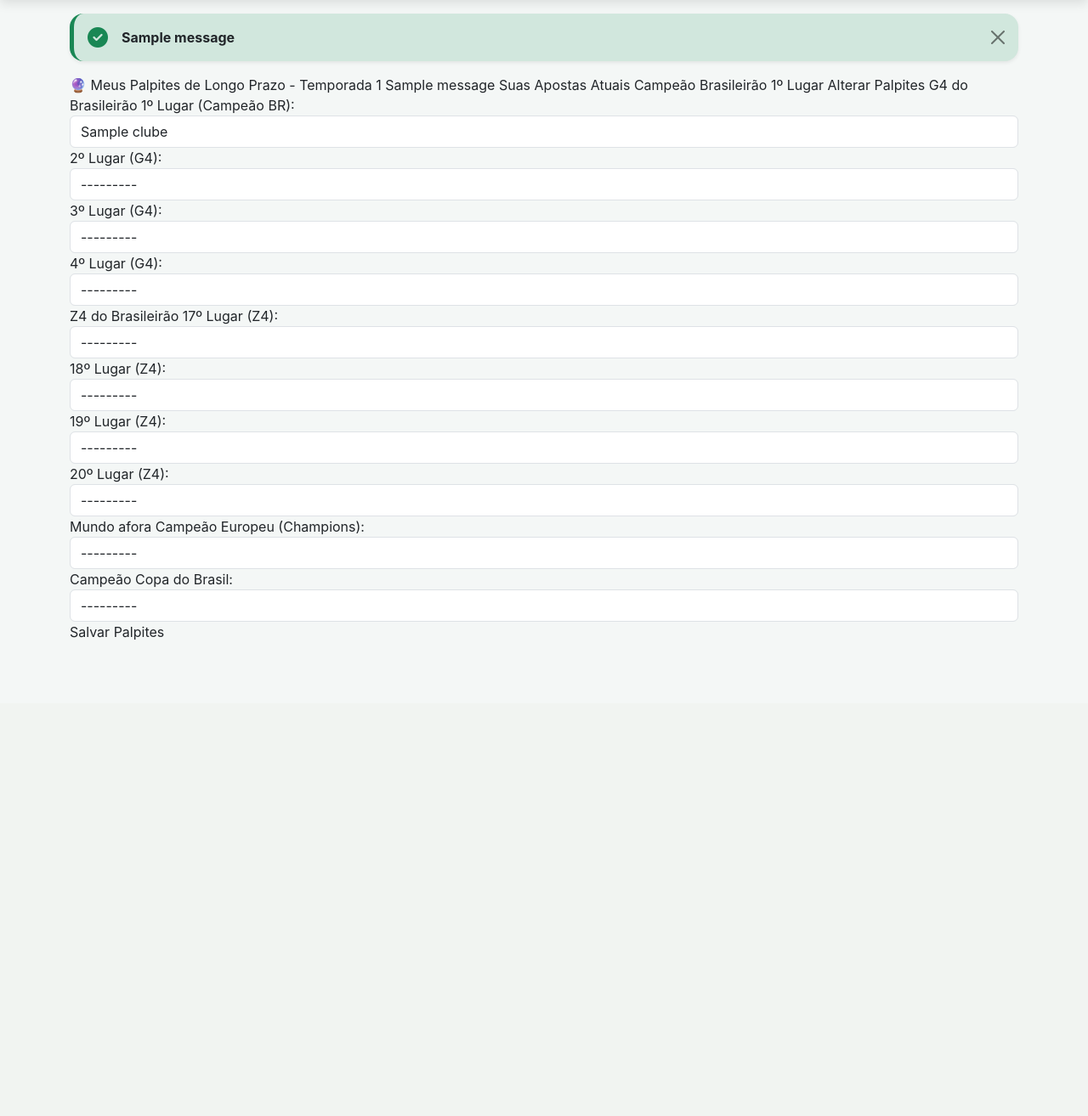
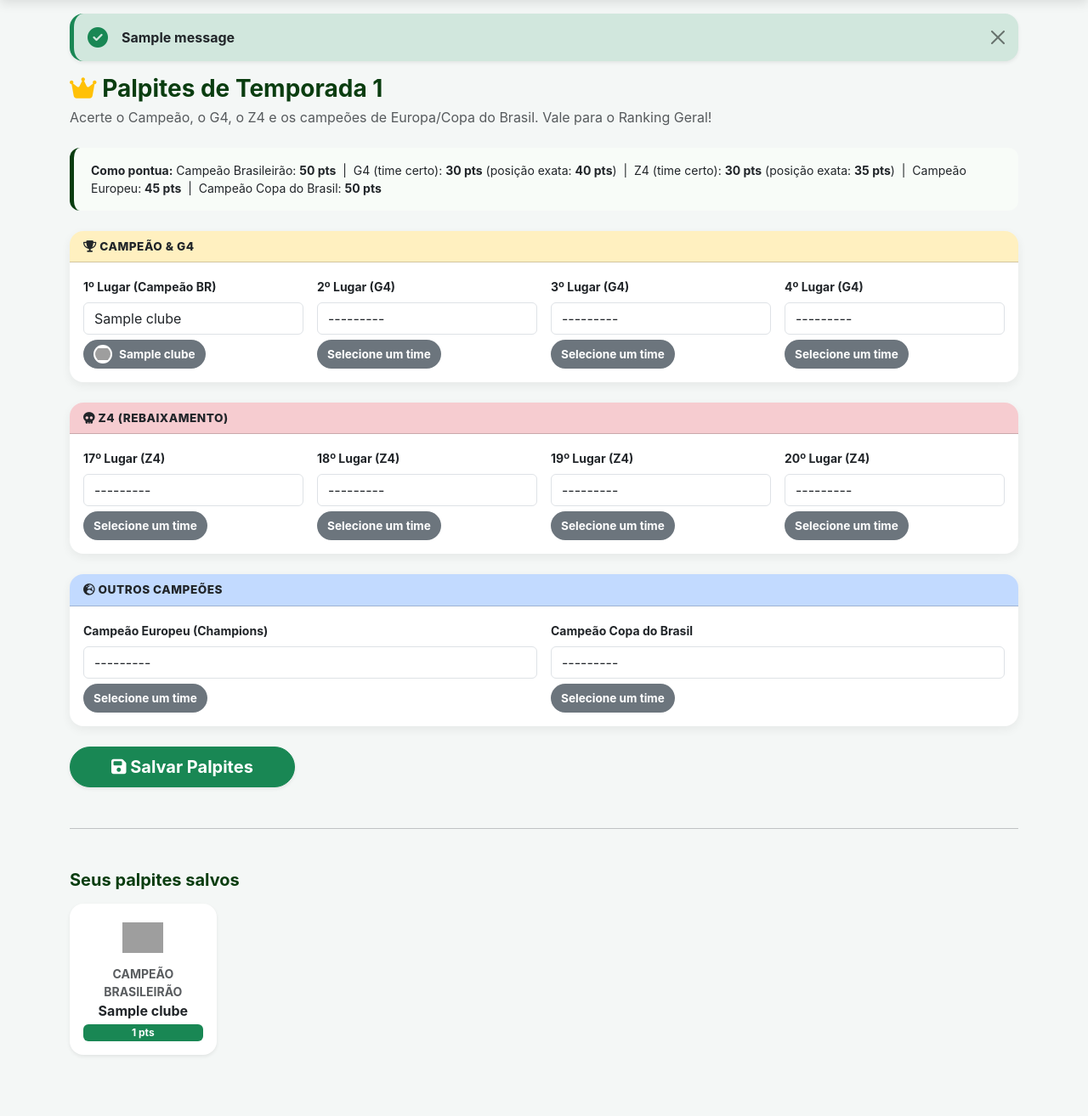
Before and after one commit to JullioDutra/BolaoCopa, a Django app: page /palpites/longo-prazo/ in a window 1280 px wide. Shown: the part 80-1394 px from the top of the page at 85% size. Before the commit the page ends 834 px from the top, so only its background shows below. Run offline with Django 5.2, Linux system fonts and the light colour scheme; a user stored in the database is signed in; tables that the repository leaves empty hold one stand-in row (values such as "Sample post"); one stand-in notice (Sample message) is shown; parts of the project's set-up code (start-up, migrations or seed data) failed here and were passed over; grey boxes are pictures that could not be loaded.

Commit message:
Enhance long-term predictions page layout and style

```diff
--- a/templates/palpites/meus_palpites_longo_prazo.html
+++ b/templates/palpites/meus_palpites_longo_prazo.html
@@ -1,73 +1,149 @@
 {% extends 'base.html' %}
+{% block title %}Palpites de Temporada - Cartolândia{% endblock %}
 
 {% block content %}
+<style>
+    .clube-preview {
+        display: inline-flex; align-items: center; gap: 8px;
+        margin-top: 6px; padding: 6px 12px; border-radius: 999px;
+        color: #fff; font-weight: 700; font-size: 0.85rem;
+        min-height: 34px; transition: background-color .2s ease;
+        background-color: #6c757d;
+    }
+    .clube-preview img { width: 22px; height: 22px; object-fit: contain; background: #fff; border-radius: 50%; padding: 2px; }
+    .bloco-pontuacao { background: #f8fcf8; border-left: 5px solid var(--verde-escuro); border-radius: .75rem; padding: 1rem 1.25rem; }
+    .grupo-card { border: 0; border-radius: 1rem; box-shadow: 0 .25rem .75rem rgba(0,0,0,.06); margin-bottom: 1.5rem; }
+    .grupo-card .card-header { border-radius: 1rem 1rem 0 0 !important; font-weight: 800; letter-spacing: .5px; text-transform: uppercase; font-size: .85rem; }
+</style>
 
+<h3 class="fw-bold mb-1" style="color: var(--verde-escuro);">
+    <i class="fa-solid fa-crown text-warning"></i> Palpites de Temporada {{ temporada.ano }}
+</h3>
+<p class="text-muted mb-4">Acerte o Campeão, o G4, o Z4 e os campeões de Europa/Copa do Brasil. Vale para o Ranking Geral!</p>
 
+<div class="bloco-pontuacao mb-4 small">
+    <strong>Como pontua:</strong>
+    Campeão Brasileirão: <b>50 pts</b> &nbsp;|&nbsp;
+    G4 (time certo): <b>30 pts</b> (posição exata: <b>40 pts</b>) &nbsp;|&nbsp;
+    Z4 (time certo): <b>30 pts</b> (posição exata: <b>35 pts</b>) &nbsp;|&nbsp;
+    Campeão Europeu: <b>45 pts</b> &nbsp;|&nbsp;
+    Campeão Copa do Brasil: <b>50 pts</b>
+</div>
 
-    🔮 Meus Palpites de Longo Prazo - Temporada {{ temporada.ano }}
+<form method="post">
+    {% csrf_token %}
 
+    <div class="card grupo-card">
+        <div class="card-header bg-warning bg-opacity-25 text-dark"><i class="fa-solid fa-trophy"></i> Campeão &amp; G4</div>
+        <div class="card-body row g-3">
+            <div class="col-12 col-md-6 col-lg-3">
+                <label class="form-label small fw-bold">{{ form.campeao_br.label }}</label>
+                {{ form.campeao_br }}
+                <div class="clube-preview clube-select-preview" data-target="id_campeao_br"><span>Selecione um time</span></div>
+            </div>
+            <div class="col-12 col-md-6 col-lg-3">
+                <label class="form-label small fw-bold">{{ form.g4_2.label }}</label>
+                {{ form.g4_2 }}
+                <div class="clube-preview clube-select-preview" data-target="id_g4_2"><span>Selecione um time</span></div>
+            </div>
+            <div class="col-12 col-md-6 col-lg-3">
+                <label class="form-label small fw-bold">{{ form.g4_3.label }}</label>
+                {{ form.g4_3 }}
+                <div class="clube-preview clube-select-preview" data-target="id_g4_3"><span>Selecione um time</span></div>
+            </div>
+            <div class="col-12 col-md-6 col-lg-3">
+                <label class="form-label small fw-bold">{{ form.g4_4.label }}</label>
+                {{ form.g4_4 }}
+                <div class="clube-preview clube-select-preview" data-target="id_g4_4"><span>Selecione um time</span></div>
+            </div>
+        </div>
+    </div>
 
-    {% if messages %}
-        {% for message in messages %}
-            {{ message }}
-        {% endfor %}
-    {% endif %}
+    <div class="card grupo-card">
+        <div class="card-header bg-danger bg-opacity-25 text-dark"><i class="fa-solid fa-skull"></i> Z4 (Rebaixamento)</div>
+        <div class="card-body row g-3">
+            {% for campo in form %}
+                {% if campo.name == 'z4_17' or campo.name == 'z4_18' or campo.name == 'z4_19' or campo.name == 'z4_20' %}
+                <div class="col-12 col-md-6 col-lg-3">
+                    <label class="form-label small fw-bold">{{ campo.label }}</label>
+                    {{ campo }}
+                    <div class="clube-preview clube-select-preview" data-target="{{ campo.id_for_label }}"><span>Selecione um time</span></div>
+                </div>
+                {% endif %}
+            {% endfor %}
+        </div>
+    </div>
 
+    <div class="card grupo-card">
+        <div class="card-header bg-primary bg-opacity-25 text-dark"><i class="fa-solid fa-earth-europe"></i> Outros Campeões</div>
+        <div class="card-body row g-3">
+            <div class="col-12 col-md-6">
+                <label class="form-label small fw-bold">{{ form.campeao_europa.label }}</label>
+                {{ form.campeao_europa }}
+                <div class="clube-preview clube-select-preview" data-target="id_campeao_europa"><span>Selecione um time</span></div>
+            </div>
+            <div class="col-12 col-md-6">
+                <label class="form-label small fw-bold">{{ form.campeao_cdb.label }}</label>
+                {{ form.campeao_cdb }}
+                <div class="clube-preview clube-select-preview" data-target="id_campeao_cdb"><span>Selecione um time</span></div>
+            </div>
+        </div>
+    </div>
 
-    {% if palpites_salvos %}
-    Suas Apostas Atuais
+    <button type="submit" class="btn btn-success btn-lg fw-bold rounded-pill px-5 shadow-sm">
+        <i class="fa-solid fa-floppy-disk"></i> Salvar Palpites
+    </button>
+</form>
 
-        {% for palpite in palpites_salvos %}
+{% if palpites_salvos %}
+<hr class="my-5">
+<h5 class="fw-bold mb-3" style="color: var(--verde-escuro);">Seus palpites salvos</h5>
+<div class="row g-3">
+    {% for p in palpites_salvos %}
+    <div class="col-6 col-md-3 col-lg-2">
+        <div class="card h-100 border-0 shadow-sm rounded-4 text-center p-3" style="background-color: {{ p.clube.cor_hexadecimal }}1A;">
+            {% if p.clube.escudo %}
+                <img src="{{ p.clube.escudo.url }}" alt="{{ p.clube.nome }}" style="width:48px;height:48px;object-fit:contain;margin:0 auto 8px;">
+            {% endif %}
+            <small class="text-muted text-uppercase fw-bold">{{ p.get_tipo_display }}</small>
+            <strong>{{ p.clube.nome }}</strong>
+            <span class="badge bg-success mt-1">{{ p.pontos_obtidos }} pts</span>
+        </div>
+    </div>
+    {% endfor %}
+</div>
+{% endif %}
 
+<script id="clubes-data" type="application/json">
+{
+    {% for c in clubes %}"{{ c.id }}": {"nome": "{{ c.nome|escapejs }}", "cor": "{{ c.cor_hexadecimal }}", "escudo": "{% if c.escudo %}{{ c.escudo.url }}{% endif %}"}{% if not forloop.last %},{% endif %}
+    {% endfor %}
+}
+</script>
 
-                {% if palpite.clube.escudo %}
+<script>
+document.addEventListener('DOMContentLoaded', function () {
+    const clubesData = JSON.parse(document.getElementById('clubes-data').textContent);
 
-                {% else %}
-                    🛡️
-                {% endif %}
+    function atualizarPreview(select) {
+        const previewEl = document.querySelector('.clube-select-preview[data-target="' + select.id + '"]');
+        if (!previewEl) return;
+        const clube = clubesData[select.value];
+        if (!clube) {
+            previewEl.style.backgroundColor = '#6c757d';
+            previewEl.innerHTML = '<span>Selecione um time</span>';
+            return;
+        }
+        previewEl.style.backgroundColor = clube.cor || '#6c757d';
+        const escudoHtml = clube.escudo ? '<img src="' + clube.escudo + '" alt="' + clube.nome + '">' : '';
+        previewEl.innerHTML = escudoHtml + '<span>' + clube.nome + '</span>';
+    }
 
-
-                    {{ palpite.get_tipo_display }}
-                    {% if palpite.posicao_esperada %}
-                        {{ palpite.posicao_esperada }}º Lugar
-                    {% endif %}
-
-
-        {% endfor %}
-
-    {% endif %}
-
-
-
-        {% if palpites_salvos %}Alterar Palpites{% else %}Fazer Palpites{% endif %}
-
-            {% csrf_token %}
-
-
-                    G4 do Brasileirão
-                    {{ form.campeao_br.label_tag }} {{ form.campeao_br }}
-                    {{ form.g4_2.label_tag }} {{ form.g4_2 }}
-                    {{ form.g4_3.label_tag }} {{ form.g4_3 }}
-                    {{ form.g4_4.label_tag }} {{ form.g4_4 }}
-
-
-                    Z4 do Brasileirão
-                    {{ form.z4_17.label_tag }} {{ form.z4_17 }}
-                    {{ form.z4_18.label_tag }} {{ form.z4_18 }}
-                    {{ form.z4_19.label_tag }} {{ form.z4_19 }}
-                    {{ form.z4_20.label_tag }} {{ form.z4_20 }}
-
-
-
-
-
-                    Mundo afora
-                    {{ form.campeao_europa.label_tag }} {{ form.campeao_europa }}
-                    {{ form.campeao_cdb.label_tag }} {{ form.campeao_cdb }}
-
-
-            Salvar Palpites
-
-
-
+    document.querySelectorAll('select').forEach(function (select) {
+        select.classList.add('clube-select');
+        select.addEventListener('change', function () { atualizarPreview(select); });
+        atualizarPreview(select);
+    });
+});
+</script>
 {% endblock %}
```
